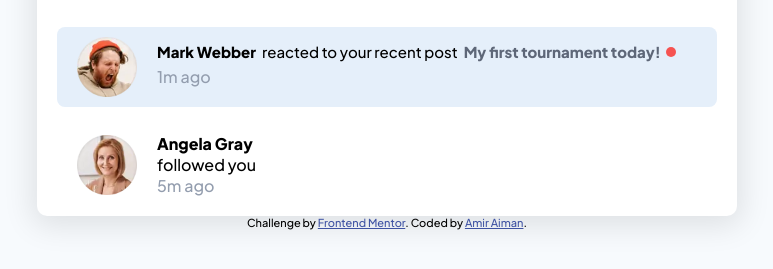
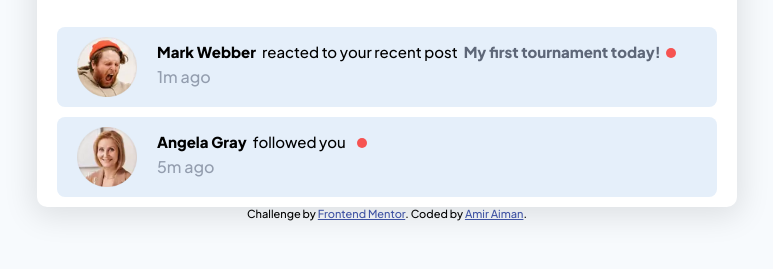
Before and after one commit to amiraiman/fem-noti-page, a website: page public/index.html in a window 1280 px wide. Shown: the part 163-432 px from the top of the page, without its empty margins (253-1026 px from the left). Drawn offline with Linux system fonts and the light colour scheme.

Commit message:
Add new noti markup and fix spacing between two noti

```diff
--- a/public/index.html
+++ b/public/index.html
@@ -61,16 +61,16 @@
                     </figcaption>
                     <time class="noti-time">1m ago</time>
                 </figure>
-                <figure class="noti-box">
+                <figure class="noti-box" data-read="false">
                     <img
                         src="./assets/images/avatar-angela-gray.webp"
                         alt="Image of Angela Gray"
                         class="noti-avatar"
                     />
-                    <figcaption>
-                        <p class="noti-name">Angela Gray</p>
-                        <p class="noti-activity">followed you</p>
-                        <p class="noti-remarks"></p>
+                    <figcaption class="noti-details">
+                        <span class="noti-name">Angela Gray</span>
+                        <span class="noti-activity"> followed you </span>
+                        <span class="noti-remarks" data-type="none"></span>
                     </figcaption>
                     <time class="noti-time">5m ago</time>
                 </figure>
--- a/public/styles.css
+++ b/public/styles.css
@@ -70,7 +70,7 @@ li {
   flex-direction: column;
   justify-content: flex-start;
   align-items: stretch;
-  gap: 1.6rem;
+  gap: 1rem;
 }
 .noti-box {
   display: grid;
@@ -91,7 +91,7 @@ li {
   height: 1rem;
   border-radius: 50%;
   background-color: hsl(1deg, 90%, 64%);
-  transform: translateY(-50%);
+  transform: translateY(-40%);
 }
 .noti-avatar {
   grid-row: 1/span 2;
--- a/src/main.scss
+++ b/src/main.scss
@@ -91,7 +91,7 @@ li {
         flex-direction: column;
         justify-content: flex-start;
         align-items: stretch;
-        gap: 1.6rem;
+        gap: 1rem;
     }
 
     &-box {
@@ -112,7 +112,7 @@ li {
                 height: 1rem;
                 border-radius: 50%;
                 background-color: $red;
-                transform: translateY(-50%);
+                transform: translateY(-40%);
             }
         }
     }
```
